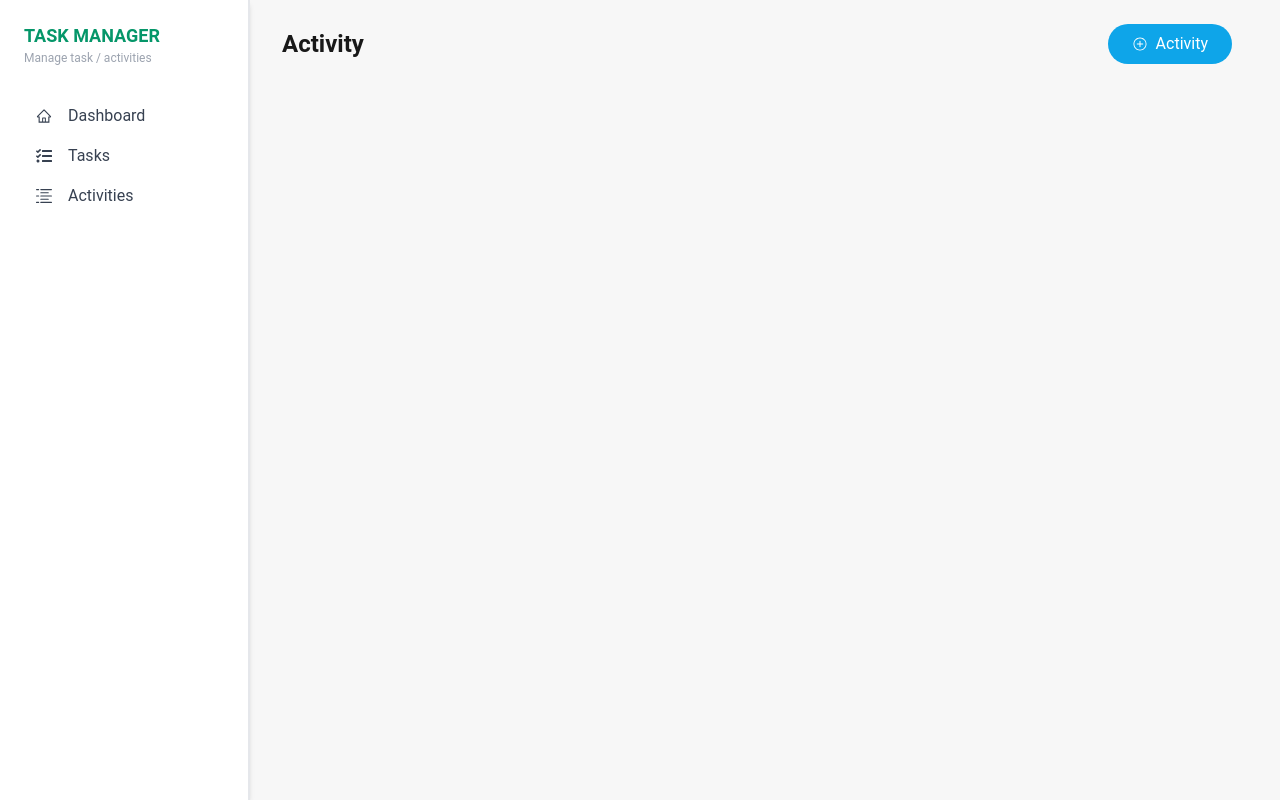
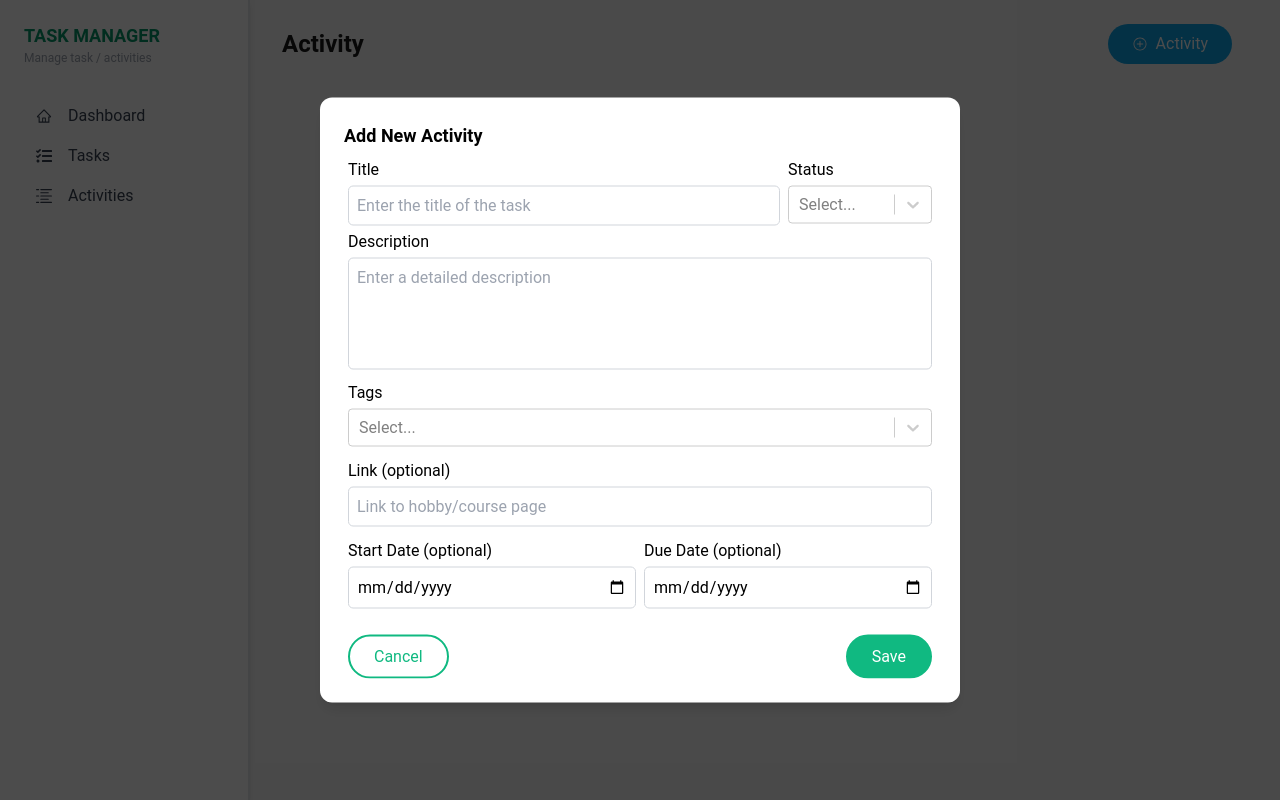
Before and after one commit to TiyashiKavindya/task-manager, a React (Vite) app in the folder client/: page /activity in a window 1280 px wide. Both pictures are taken after a click on the button "Activity". Built offline with nearby package versions, Linux system fonts and the light colour scheme; no server answers.

Commit message:
required fields

```diff
--- a/client/src/components/TextArea/index.tsx
+++ b/client/src/components/TextArea/index.tsx
@@ -2,6 +2,7 @@ import { InputHTMLAttributes } from "react";
 
 interface TeaxtAreaProps extends InputHTMLAttributes<HTMLTextAreaElement> {
     label: string;
+    rows?: number;
 }
 
 function TextArea(props: TeaxtAreaProps) {
@@ -9,7 +10,7 @@ function TextArea(props: TeaxtAreaProps) {
     return (
         <div className="mb-1">
             <label className="">{label}</label>
-            <textarea className="mt-1 w-full resize-none h-28 border border-gray-300 rounded-[5px] px-2 py-[7px] focus:outline-none focus:ring-2 focus:ring-blue-500 focus:border-transparent" {...rest}></textarea>
+            <textarea className="mt-1 w-full resize-none border border-gray-300 rounded-[5px] px-2 py-[7px] focus:outline-none focus:ring-2 focus:ring-blue-500 focus:border-transparent" {...rest}></textarea>
         </div>
     )
 }
--- a/client/src/pages/ActivityPage/AddNewActivityForm.tsx
+++ b/client/src/pages/ActivityPage/AddNewActivityForm.tsx
@@ -1,44 +1,99 @@
-import { useState } from "react"
+import { FormEvent, useEffect, useState } from "react"
 import DatePicker from "../../components/DatePicker"
 import InputField from "../../components/InputField"
-import MultiSelect from "../../components/MultiSelect"
-import Select from "../../components/Select"
 import TextArea from "../../components/TextArea"
+import Loading from "../../components/Loading"
 import { useAppContext } from "../../contexts"
 import { SelectOption } from "../../types"
+import { getSelectOptions, saveTasks } from "../../api"
+import RMSelect from 'react-select'
+import { MultiValue } from 'react-select'
 
-const options: SelectOption[] = [
-    { label: "First", value: 1 },
-    { label: "Second", value: 2 },
-    { label: "Third", value: 3 },
-]
 
-function AddNewActivityForm() {
-    const { closeModal } = useAppContext()
-    const [value, setValue] = useState<SelectOption[]>([options[0]])
+type AddNewActivityFormProps = {
+    refetch: () => void
+}
 
-    const handleSave = () => {
-        console.log("Save")
-        console.log(value)
+function AddNewActivityForm({ refetch }: AddNewActivityFormProps) {
+    const { closeModal, toast } = useAppContext()
+    const [tags, setTags] = useState<SelectOption[]>([])
+    const [statuses, setstatuses] = useState<SelectOption[]>([])
+    const [multiSelectValue, setMultiSelectValue] = useState<MultiValue<SelectOption>>([])
+
+    const getFormDefaultValues = async () => {
+        try {
+            const res = await getSelectOptions()
+            setTags(res.tags.map((tag: any) => ({ label: tag.name, value: tag.id })) as SelectOption[])
+            setstatuses(res.statuses.map((status: any) => ({ label: status.title, value: status.id })) as SelectOption[])
+        } catch (err) {
+            console.log(err)
+        }
+    }
+
+    const handleSave = async (e: FormEvent<HTMLFormElement>) => {
+        e.preventDefault()
+        const formData = Object.fromEntries(new FormData(e.currentTarget))
+        const tags = multiSelectValue.map(o => o.value)
+        try {
+            const res = await saveTasks({ ...formData, tags })
+            if (res.data.success) {
+                toast('Task Created', 'Task saved successfully')
+                refetch()
+            } else {
+                toast('Task Failed', 'Task creation failed')
+            }
+        } catch (err: any) {
+            console.log(err)
+            toast('Task Failed', err.message as string)
+        } finally {
             closeModal()
+            setMultiSelectValue([])
         }
+    }
+
+    useEffect(() => {
+        getFormDefaultValues()
+    }, [])
 
     return (
         <div className="overflow-y-auto px-1">
+            <Loading>
+                <form onSubmit={handleSave}>
                     <div className="flex gap-2">
-                <InputField label="Title" placeholder="Enter the title of the activity" name="title" />
-                <Select className="w-28 text-sm md:text-base md:w-36" label="Status" options={options} />
+                        <InputField required label="Title" placeholder="Enter the title of the task" name="name" />
+                        <div className="w-36">
+                            <label>Status</label>
+                            <RMSelect
+                                required
+                                className="mt-1 w-full"
+                                name="status_id"
+                                options={statuses}
+                                defaultValue={statuses[0]}
+                            />
                         </div>
-            <TextArea label="Description" placeholder="Enter a detailed description" />
-            <MultiSelect className="mb-3" label="Tags" value={value} onChange={o => setValue(o)} options={options} />
-            <div className="grid grid-cols-1 md:grid-cols-2 gap-2">
-                <DatePicker label="Start Date" />
-                <DatePicker label="Due Date" />
+                    </div>
+                    <TextArea required rows={4} label="Description" name="content" placeholder="Enter a detailed description" />
+                    <div className="mb-3">
+                        <label>Tags</label>
+                        <RMSelect
+                            className="mt-1"
+                            name="tags"
+                            isMulti
+                            options={tags}
+                            onChange={(selected: MultiValue<SelectOption>) => setMultiSelectValue(selected)}
+                        />
+                    </div>
+                    <InputField label="Link (optional)" placeholder="Link to hobby/course page" name="url" />
+                    <div className="grid grid-cols-1 md:grid-cols-2 gap-2 mt-3">
+                        <DatePicker name="start_date" label="Start Date (optional)" />
+                        <DatePicker name="end_date" label="Due Date (optional)" />
                     </div>
                     <div className="mt-4 flex justify-between items-center">
-                <button onClick={closeModal} className="btn border-2 border-emerald-500 text-emerald-500">Cancel</button>
-                <button onClick={handleSave} className="btn border-2 border-emerald-500 bg-emerald-500 text-white hover:bg-emerald-600 ">Save</button>
+                        <button type="button" onClick={closeModal} className="btn border-2 border-emerald-500 text-emerald-500">Cancel</button>
+                        <button type="submit" className="btn border-2 border-emerald-500 bg-emerald-500 text-white hover:bg-emerald-600 ">Save</button>
                     </div>
+                </form>
+            </Loading>
         </div>
     )
 }
--- a/client/src/pages/ActivityPage/index.tsx
+++ b/client/src/pages/ActivityPage/index.tsx
@@ -3,15 +3,16 @@ import { useAppContext } from '../../contexts'
 import Header from '../../components/Header'
 import { IoIosAddCircleOutline } from 'react-icons/io'
 import AddNewActivityForm from './AddNewActivityForm'
+import { MODAL_NAMES } from '../../constants'
 
 function ActivityPage() {
   const { openModal } = useAppContext()
 
   return (
     <div>
-      <Header title="Activity" actionButtonText="Activity" actionButtonClassName="bg-sky-500 text-white hover:bg-sky-600" actionButtonIcon={<IoIosAddCircleOutline />} onActionButtonClick={openModal} />
-      <Modal title="Add New Activity">
-        <AddNewActivityForm />
+      <Header title="Activity" actionButtonText="Activity" actionButtonClassName="bg-sky-500 text-white hover:bg-sky-600" actionButtonIcon={<IoIosAddCircleOutline />} onActionButtonClick={() => openModal(MODAL_NAMES.ADD_ACTIVITY)} />
+      <Modal name={MODAL_NAMES.ADD_ACTIVITY} title="Add New Activity">
+        <AddNewActivityForm refetch={() => { }} />
       </Modal>
     </div>
   )
--- a/client/src/pages/TaskPage/AddNewTaskForm.tsx
+++ b/client/src/pages/TaskPage/AddNewTaskForm.tsx
@@ -60,10 +60,11 @@ function AddNewTaskForm({ refetch }: AddNewTaskFormProps) {
             <Loading>
                 <form onSubmit={handleSave}>
                     <div className="flex gap-2">
-                        <InputField label="Title" placeholder="Enter the title of the task" name="name" />
+                        <InputField required label="Title" placeholder="Enter the title of the task" name="name" />
                         <div className="w-36">
                             <label>Status</label>
                             <RMSelect
+                                required
                                 className="mt-1 w-full"
                                 name="status_id"
                                 options={statuses}
@@ -71,7 +72,7 @@ function AddNewTaskForm({ refetch }: AddNewTaskFormProps) {
                             />
                         </div>
                     </div>
-                    <TextArea label="Description" name="content" placeholder="Enter a detailed description" />
+                    <TextArea required rows={4} label="Description" name="content" placeholder="Enter a detailed description" />
                     <div className="mb-3">
                         <label>Tags</label>
                         <RMSelect
@@ -83,8 +84,8 @@ function AddNewTaskForm({ refetch }: AddNewTaskFormProps) {
                         />
                     </div>
                     <div className="grid grid-cols-1 md:grid-cols-2 gap-2">
-                        <DatePicker name="start_date" label="Start Date" />
-                        <DatePicker name="end_date" label="Due Date" />
+                        <DatePicker required name="start_date" label="Start Date" />
+                        <DatePicker required name="end_date" label="Due Date" />
                     </div>
                     <div className="mt-4 flex justify-between items-center">
                         <button type="button" onClick={closeModal} className="btn border-2 border-emerald-500 text-emerald-500">Cancel</button>
--- a/client/src/pages/TaskPage/EditTaskForm.tsx
+++ b/client/src/pages/TaskPage/EditTaskForm.tsx
@@ -56,8 +56,8 @@ function EditTaskForm({ defaultValues, refetch }: EditTaskFormProps) {
             <div className="overflow-y-auto px-1">
                 <Loading>
                     <form onSubmit={(e) => handleUpdate(e, defaultValues.id)} className="flex flex-col gap-2">
-                        <InputField label="Title" placeholder="Enter the title of the task" name="name" defaultValue={defaultValues.name} />
-                        <TextArea label="Description" name="content" placeholder="Enter a detailed description" defaultValue={defaultValues.content} />
+                        <InputField required label="Title" placeholder="Enter the title of the task" name="name" defaultValue={defaultValues.name} />
+                        <TextArea required rows={4} label="Description" name="content" placeholder="Enter a detailed description" defaultValue={defaultValues.content} />
                         <div className="">
                             <label>Tags</label>
                             <Select
@@ -69,8 +69,8 @@ function EditTaskForm({ defaultValues, refetch }: EditTaskFormProps) {
                             />
                         </div>
                         <div className="grid grid-cols-1 md:grid-cols-2 gap-2">
-                            <DatePicker name="start_date" label="Start Date" defaultValue={convertDateFormat(defaultValues.start_date)} />
-                            <DatePicker name="end_date" label="Due Date" defaultValue={convertDateFormat(defaultValues.end_date)} />
+                            <DatePicker required name="start_date" label="Start Date" defaultValue={convertDateFormat(defaultValues.start_date)} />
+                            <DatePicker required name="end_date" label="Due Date" defaultValue={convertDateFormat(defaultValues.end_date)} />
                         </div>
                         <div className="mt-4 flex justify-between items-center">
                             <button type="button" onClick={closeModal} className="btn border-2 border-emerald-500 text-emerald-500">Cancel</button>
```
Lines whose indentation alone changed are shown as unchanged.
